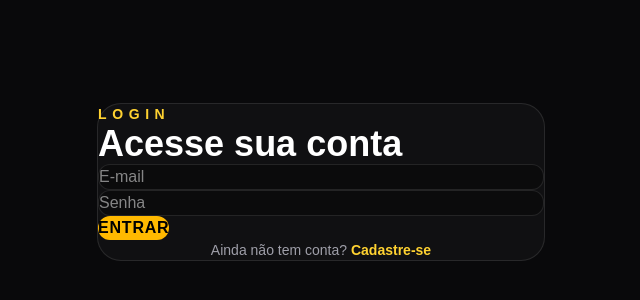
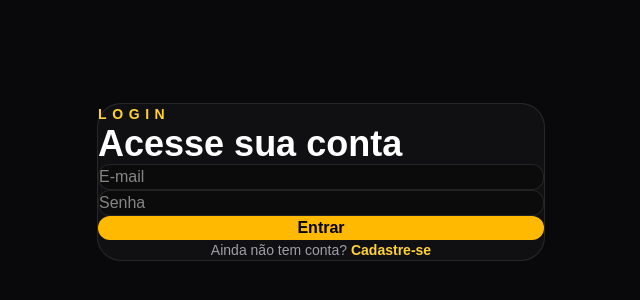
Before and after one commit to crsandrade/newgenesis-webproject, a Next.js app: page /login in a window 1280 px wide. Shown: the part 218-518 px from the top of the page, without its empty margins (319-959 px from the left). Built offline with nearby package versions, Linux system fonts and the light colour scheme.

Commit message:
refactor: create reusable submit button

```diff
--- a/app/(auth)/login/page.tsx
+++ b/app/(auth)/login/page.tsx
@@ -1,6 +1,6 @@
 import Link from "next/link";
 import { FormInput } from "@/components/FormInput";
-import { PrimaryButton } from "@/components/PrimaryButton";
+import { SubmitButton } from "@/components/SubmitButton";
 
 export default function LoginPage() {
   return (
@@ -25,9 +25,8 @@ export default function LoginPage() {
             placeholder="Senha"
           />
 
-          <PrimaryButton>
-            Entrar
-          </PrimaryButton>
+         <SubmitButton>Entrar</SubmitButton>
+
         </form>
 
         <p className="mt-6 text-center text-sm text-zinc-400">
--- a/app/(auth)/register/page.tsx
+++ b/app/(auth)/register/page.tsx
@@ -1,6 +1,6 @@
 import type { Metadata } from "next";
 import { FormInput } from "@/components/FormInput";
-import { PrimaryButton } from "@/components/PrimaryButton";
+import { SubmitButton } from "@/components/SubmitButton";
 
 export const metadata: Metadata = {
   title: "Registro | New Genesis",
@@ -40,9 +40,9 @@ export default function RegisterPage() {
             placeholder="Senha"
           />
 
-          <PrimaryButton>
+          <SubmitButton>
             Criar Conta
-          </PrimaryButton>
+          </SubmitButton>
         </form>
       </div>
     </main>
--- /dev/null
+++ b/components/SubmitButton.tsx
@@ -0,0 +1,14 @@
+interface SubmitButtonProps {
+  children: React.ReactNode;
+}
+
+export function SubmitButton({ children }: SubmitButtonProps) {
+  return (
+    <button
+      type="submit"
+      className="w-full rounded-xl bg-amber-400 py-4 font-black text-black transition hover:bg-amber-300"
+    >
+      {children}
+    </button>
+  );
+}
```
